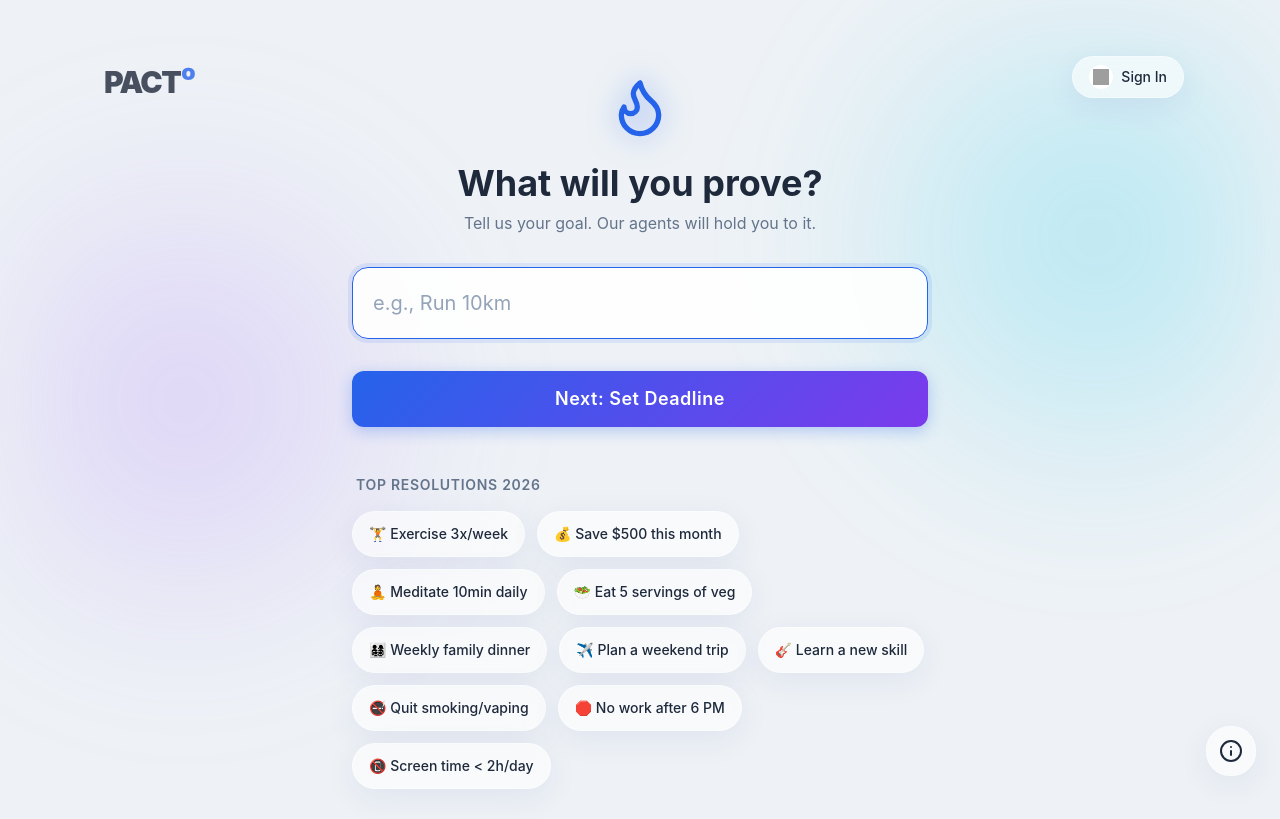
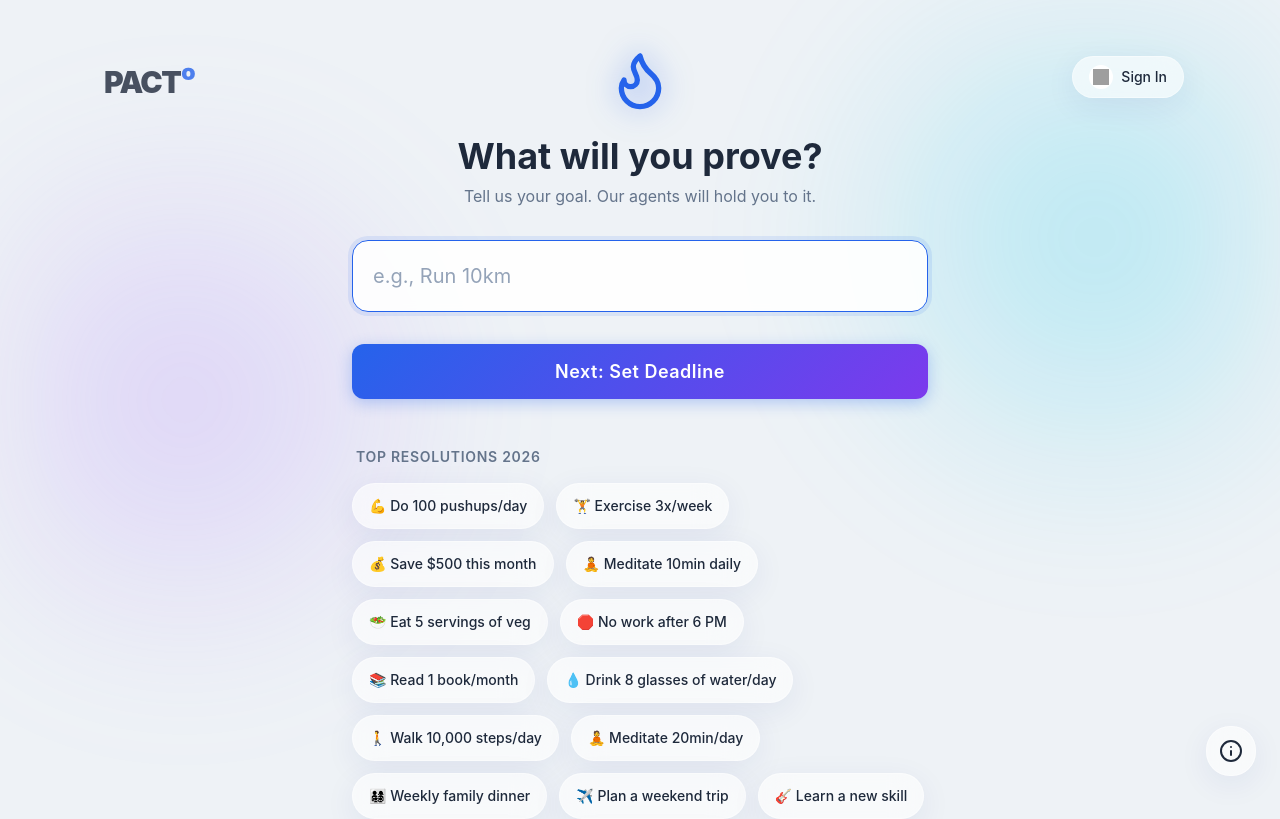
Before and after one commit to kkadapa/PACT, a React (Vite) app in the folder pact-ui/: page / in a window 1280 px wide. Shown: the top 819 px of the page. Built offline with nearby package versions, Linux system fonts and the light colour scheme; no server answers; grey boxes are pictures that could not be loaded.

Commit message:
updated flash model and contracts

```diff
--- a/pact-ui/src/components/GoalInput.tsx
+++ b/pact-ui/src/components/GoalInput.tsx
@@ -3,16 +3,23 @@ import { motion } from 'framer-motion';
 import { Flame } from 'lucide-react';
 
 const POPULAR_RESOLUTIONS = [
+    "💪 Do 100 pushups/day",
     "🏋️ Exercise 3x/week",
     "💰 Save $500 this month",
     "🧘 Meditate 10min daily",
     "🥗 Eat 5 servings of veg",
+    "🛑 No work after 6 PM",
+    "📚 Read 1 book/month",
+    "💧 Drink 8 glasses of water/day",
+    "🚶 Walk 10,000 steps/day",
+    "🧘 Meditate 20min/day",
     "👨‍👩‍👧‍👦 Weekly family dinner",
     "✈️ Plan a weekend trip",
     "🎸 Learn a new skill",
     "🚭 Quit smoking/vaping",
     "🛑 No work after 6 PM",
-    "📵 Screen time < 2h/day"
+    "📵 Screen time < 2h/day",
+    "🤝 Attend 1 Networking Event/month"
 ];
 
 export const GoalInput: React.FC<{ onSubmit: (goal: string) => void, isLoading: boolean }> = ({ onSubmit, isLoading }) => {
```
Also changed, not shown: 1 other file (tests, documents, lock files or other folders).
